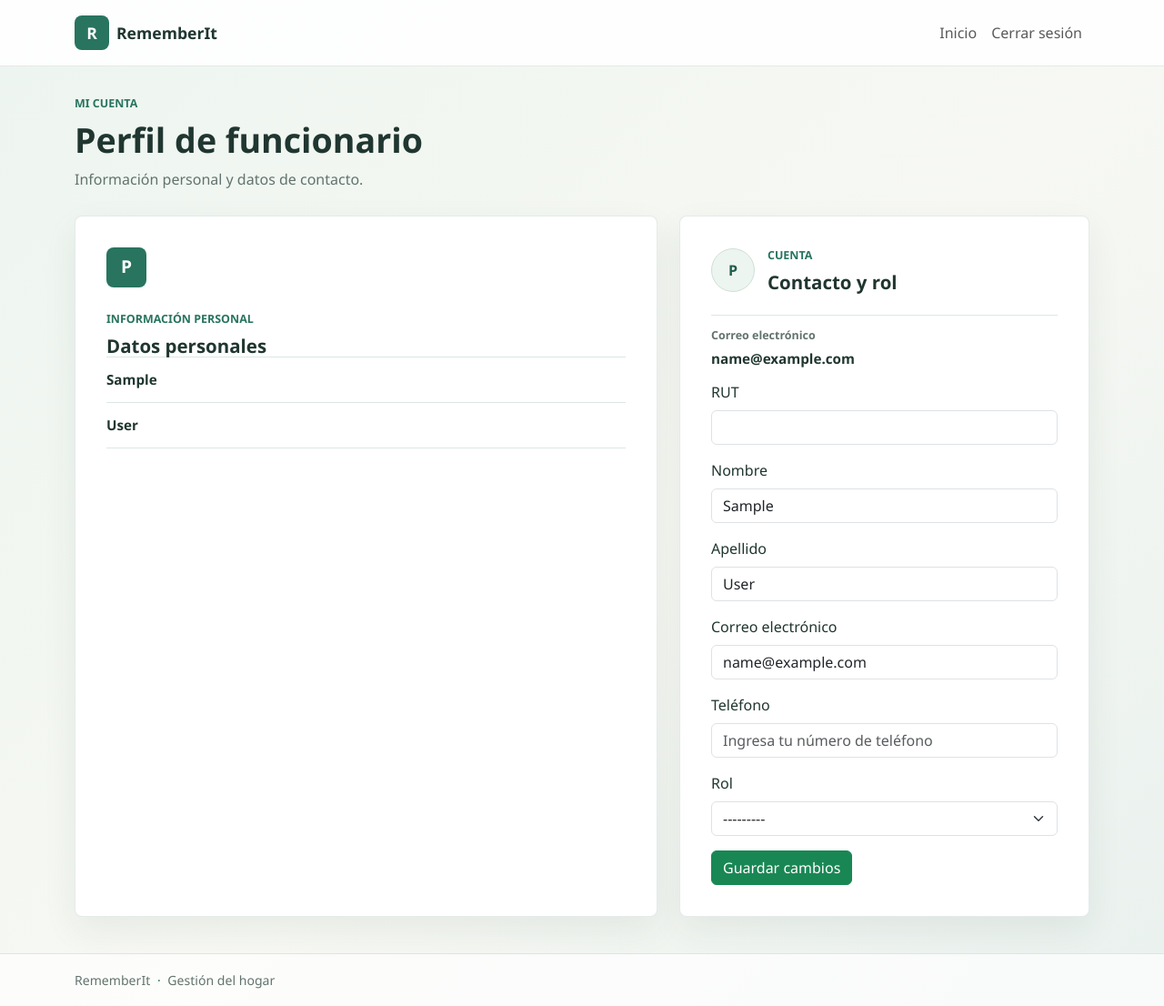
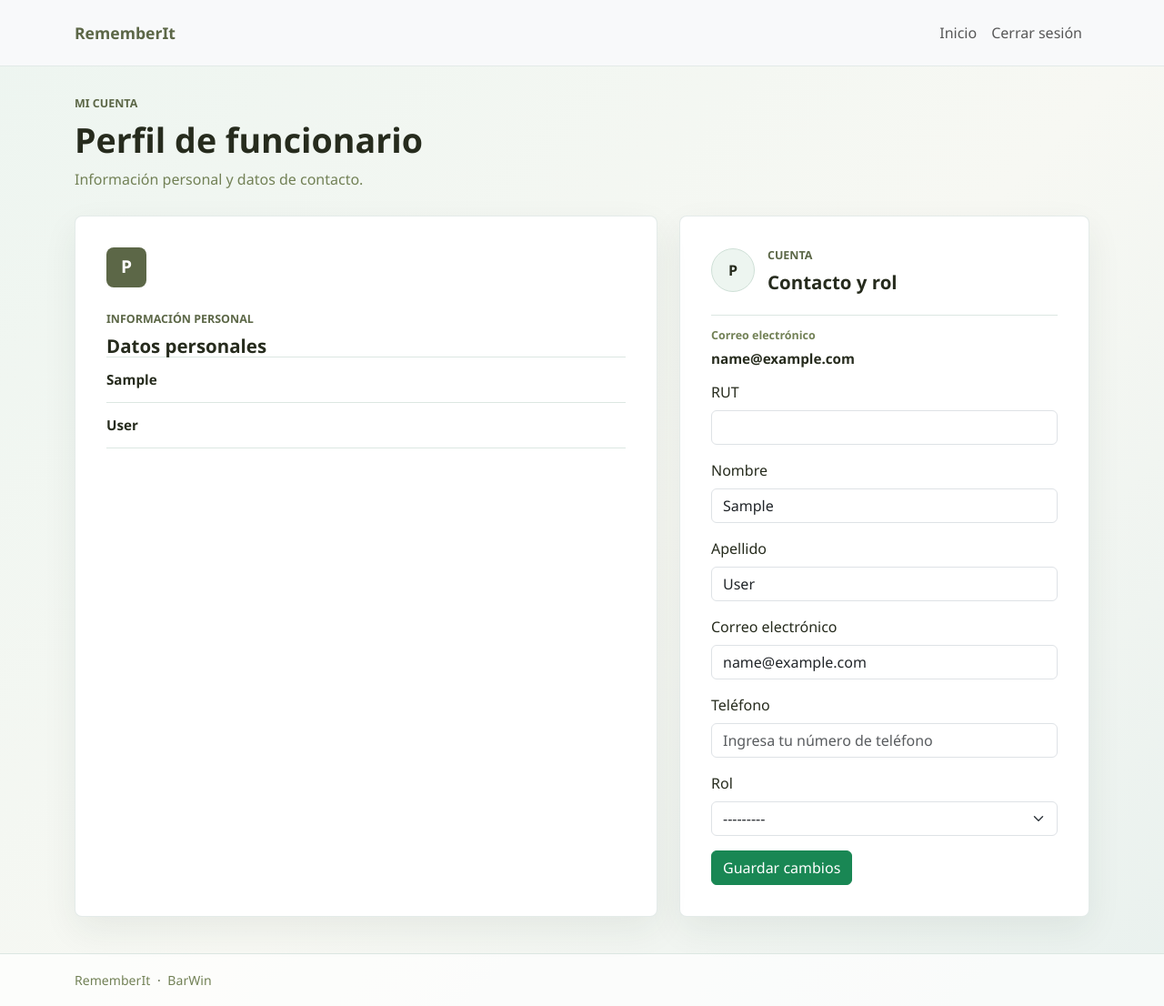
Before and after one commit to cthukh/rememberIt, a Django app: a page that uses funcionarios/templates/perfil.html in a window 1280 px wide. Shown: the whole page at 91% size. Run offline with Django 5.2, Linux system fonts and the light colour scheme; the visitor is signed in with stand-in values (Sample User, id 1); data that the repository does not hold is empty.

Commit message:
Modifique todo para que funcione con plantillas base y estilos base

```diff
--- a/funcionarios/static/inicio.css
+++ b/funcionarios/static/inicio.css
@@ -5,7 +5,7 @@
 .eyebrow,
 .section-label {
     margin: 0 0 7px;
-    color: var(--green);
+    color: var(--principal-logo);
     font-size: 0.78rem;
     font-weight: 700;
     text-transform: uppercase;
@@ -49,7 +49,7 @@
     place-items: center;
     border-radius: 8px;
     color: #fff;
-    background: var(--green);
+    background: var(--principal-logo);
     font-size: 1.2rem;
     font-weight: 700;
 }
@@ -104,7 +104,7 @@
     place-items: center;
     border: 1px solid #cfe0d7;
     border-radius: 50%;
-    color: var(--green-dark);
+    color: var(--principal-logo-dark);
     background: #edf5f0;
     font-weight: 700;
 }
--- a/funcionarios/static/registro.css
+++ b/funcionarios/static/registro.css
@@ -1,4 +1,4 @@
-:root {
+/* :root {
 	color-scheme: light;
 	--ink: #203630;
 	--muted: #62736d;
@@ -6,7 +6,7 @@
 	--green-dark: #205d4d;
 	--line: #dce7e2;
 	--paper: #ffffff;
-}
+} */
 
 * {
 	box-sizing: border-box;
--- a/funcionarios/templates/base.html
+++ /dev/null
@@ -1,48 +0,0 @@
-{% load static %}
-<!DOCTYPE html>
-<html lang="es">
-<head>
-	<meta charset="UTF-8">
-	<meta name="viewport" content="width=device-width, initial-scale=1">
-	<title>{% block title %}RememberIt | Gestión del hogar{% endblock %}</title>
-	<link href="https://cdn.jsdelivr.net/npm/bootstrap@5.3.3/dist/css/bootstrap.min.css" rel="stylesheet">
-	<link href="{% static 'base.css' %}" rel="stylesheet">
-	{% block extra_css %}{% endblock %}
-</head>
-<body>
-	<a class="skip-link" href="#main-content">Saltar al contenido</a>
-	<header class="app-header">
-		<nav class="navbar navbar-expand-lg" aria-label="Navegación principal">
-			<div class="container">
-				<a class="navbar-brand d-flex align-items-center gap-2" href="{% url 'funcionario:funcionario' %}">
-					<span class="brand-mark" aria-hidden="true">R</span>
-					<span>RememberIt</span>
-				</a>
-				<div class="navbar-nav ms-auto">
-					{% block nav_links %}{% endblock %}
-				</div>
-			</div>
-		</nav>
-	</header>
-
-	<main id="main-content" class="container app-main">
-		{% if messages %}
-			<div class="messages" aria-live="polite">
-				{% for message in messages %}
-					<div class="alert {% if message.tags == 'error' %}alert-danger{% elif message.tags %}alert-{{ message.tags }}{% else %}alert-info{% endif %} mb-3" role="alert">
-						{{ message }}
-					</div>
-				{% endfor %}
-			</div>
-		{% endif %}
-		{% block content %}{% endblock %}
-	</main>
-
-	<footer class="app-footer">
-		<div class="container">RememberIt <span aria-hidden="true">·</span> Gestión del hogar</div>
-	</footer>
-
-	<script src="https://cdn.jsdelivr.net/npm/bootstrap@5.3.3/dist/js/bootstrap.bundle.min.js"></script>
-	{% block scripts %}{% endblock %}
-</body>
-</html>
--- a/funcionarios/templates/iniciarses.html
+++ b/funcionarios/templates/iniciarses.html
@@ -1,6 +1,6 @@
 {% extends "base.html" %}
 
-{% block title %}Iniciar sesión | RememberIt{% endblock %}
+{% block title %}Iniciar sesión{% endblock %}
 
 {% block content %}
     <section class="login-panel" aria-labelledby="login-title">
--- a/funcionarios/templates/perfil.html
+++ b/funcionarios/templates/perfil.html
@@ -11,6 +11,11 @@
     <a class="nav-link" href="{% url 'funcionario:funcionario' %}">Inicio</a>
     <a class="nav-link" href="{% url 'funcionario:cerrar_sesion' %}">Cerrar sesión</a>
 {% endblock %}
+
+{% block link_logo %}
+    {% url 'funcionario:funcionario' %}
+{% endblock %}
+
 
 {% block content %}
     <section class="welcome-heading" aria-labelledby="profile-title">
--- a/rememberit_project/settings.py
+++ b/rememberit_project/settings.py
@@ -129,7 +129,8 @@ USE_TZ = True
 # Static files (CSS, JavaScript, Images)
 # https://docs.djangoproject.com/en/6.1/howto/static-files/
 
-STATIC_URL = 'static/'
+STATIC_URL = "static/"
+STATICFILES_DIRS = [BASE_DIR / "static"]
 
 
 # Email
--- a/residentes/views.py
+++ b/residentes/views.py
@@ -1,3 +1,6 @@
 from django.shortcuts import render
 
 # Create your views here.
+def inicio_residentes(request):
+
+    return (render, inicio_residentes.html)
--- a/funcionarios/static/base.css
+++ b/static/base.css
@@ -1,11 +1,11 @@
 :root {
 	color-scheme: light;
-	--ink: #203630;
-	--muted: #62736d;
-	--green: #28745f;
-	--green-dark: #205d4d;
-	--line: #dce7e2;
-	--paper: #ffffff;
+	--principal-logo: #5c6747;			/* Logo visible R*/
+	--hover-links: #98A77C;		/* Links hover*/
+	--ink: #262B1D;  			/* H1, letras fuertes/grandes */
+	--muted: #728156;			/* Letras en gris / pequeñas*/
+	--line: #dce7e2;			/* Lineas decorativas*/
+	--paper: #ffffff;			/* Fondo tarjetas principales*/
 }
 
 * {
@@ -31,7 +31,7 @@ body {
 	transform: translateY(-150%);
 	border-radius: 4px;
 	color: #fff;
-	background: var(--green-dark);
+	background: var(--hover-links);
 }
 
 .skip-link:focus {
@@ -48,14 +48,14 @@ body {
 }
 
 .navbar-brand {
-	color: var(--ink);
+	color: var(--principal-logo);
 	font-size: 1.1rem;
 	font-weight: 700;
 }
 
 .navbar-brand:hover,
 .navbar-brand:focus {
-	color: var(--green-dark);
+	color: var(--hover-links);
 }
 
 .brand-mark {
@@ -65,7 +65,7 @@ body {
 	place-items: center;
 	border-radius: 8px;
 	color: #fff;
-	background: var(--green);
+	background: var(--principal-logo);
 	font-size: 1.1rem;
 }
 
@@ -85,7 +85,7 @@ body {
 
 .app-footer span {
 	padding: 0 4px;
-	color: var(--green);
+	color: var(--principal-logo);
 }
 
 .login-panel {
@@ -126,22 +126,22 @@ body {
 }
 
 .login-form .form-control:focus {
-	border-color: var(--green);
+	border-color: var(--principal-logo);
 	box-shadow: 0 0 0 0.2rem rgba(40, 116, 95, 0.16);
 }
 
 .login-form .btn-primary {
 	min-height: 46px;
 	margin-top: 8px;
-	border-color: var(--green);
-	background: var(--green);
+	border-color: var(--principal-logo);
+	background: var(--principal-logo);
 	font-weight: 600;
 }
 
 .login-form .btn-primary:hover,
 .login-form .btn-primary:focus-visible {
-	border-color: var(--green-dark);
-	background: var(--green-dark);
+	border-color: var(--hover-links);
+	background: var(--hover-links);
 }
 
 .register-prompt {
@@ -151,7 +151,7 @@ body {
 }
 
 .register-prompt a {
-	color: var(--green-dark);
+	color: var(--hover-links);
 	font-weight: 600;
 }
 
--- /dev/null
+++ b/templates/base.html
@@ -0,0 +1,67 @@
+{% load static %}
+<!DOCTYPE html>
+<html lang="es">
+<head>
+	<meta charset="UTF-8">
+	<meta name="viewport" content="width=device-width, initial-scale=1.0">
+	<title>{% block title %}{% endblock %} | RememberIt</title>
+	<link href="https://cdn.jsdelivr.net/npm/bootstrap@5.3.8/dist/css/bootstrap.min.css" rel="stylesheet">
+	<link href="{% static 'base.css' %}" rel="stylesheet">
+	{% block extra_css %}{% endblock %}
+</head>
+
+<body>
+	<a class="skip-link" href="#main-content">Saltar al contenido</a>
+	<header class="app-header">
+		<nav class="navbar navbar-expand-lg bg-body-tertiary">
+			<div class="container">
+				<a class="navbar-brand d-flex align-items-center gap-2" href="{% block link_logo %}{% endblock %}">
+					<span>RememberIt</span>
+				</a>
+				<button class="navbar-toggler" type="button" data-bs-toggle="collapse" data-bs-target="#navbarText" aria-controls="navbarText" aria-expanded="false" aria-label="Toggle navigation">
+				<span class="navbar-toggler-icon"></span>
+				</button>
+				<div class="collapse navbar-collapse" id="navbarText">
+				<!-- <ul class="navbar-nav me-auto mb-2 mb-lg-0">
+					<li class="nav-item">
+					<a class="nav-link active" aria-current="page" href="#">Home</a>
+					</li>
+					<li class="nav-item">
+					<a class="nav-link" href="#">Features</a>
+					</li>
+					<li class="nav-item">
+					<a class="nav-link" href="#">Pricing</a>
+					</li>
+				</ul> -->
+				<!-- <span class="navbar-text">
+					Navbar text with an inline element
+				</span> -->
+					<div class="navbar-nav ms-auto">
+						{% block nav_links %}{% endblock %}
+					</div>
+				</div>
+			</div>
+		</nav>
+	</header>
+
+	<main id="main-content" class="container app-main">
+		{% if messages %}
+			<div class="messages" aria-live="polite">
+				{% for message in messages %}
+					<div class="alert {% if message.tags == 'error' %}alert-danger{% elif message.tags %}alert-{{ message.tags }}{% else %}alert-info{% endif %} mb-3" role="alert">
+						{{ message }}
+					</div>
+				{% endfor %}
+			</div>
+		{% endif %}
+		{% block content %}{% endblock %}
+	</main>
+
+	<footer class="app-footer">
+		<div class="container">RememberIt <span aria-hidden="true">·</span> BarWin</div>
+	</footer>
+
+	<script src="https://cdn.jsdelivr.net/npm/bootstrap@5.3.8/dist/js/bootstrap.bundle.min.js"></script>
+	{% block scripts %}{% endblock %}
+</body>
+</html>
```
Also changed, not shown: funcionarios/templates/inicio.html (+8 -3 lines), funcionarios/templates/registro.html (+12 -12 lines), residentes/templates/inicio_recidentes.html (added).
